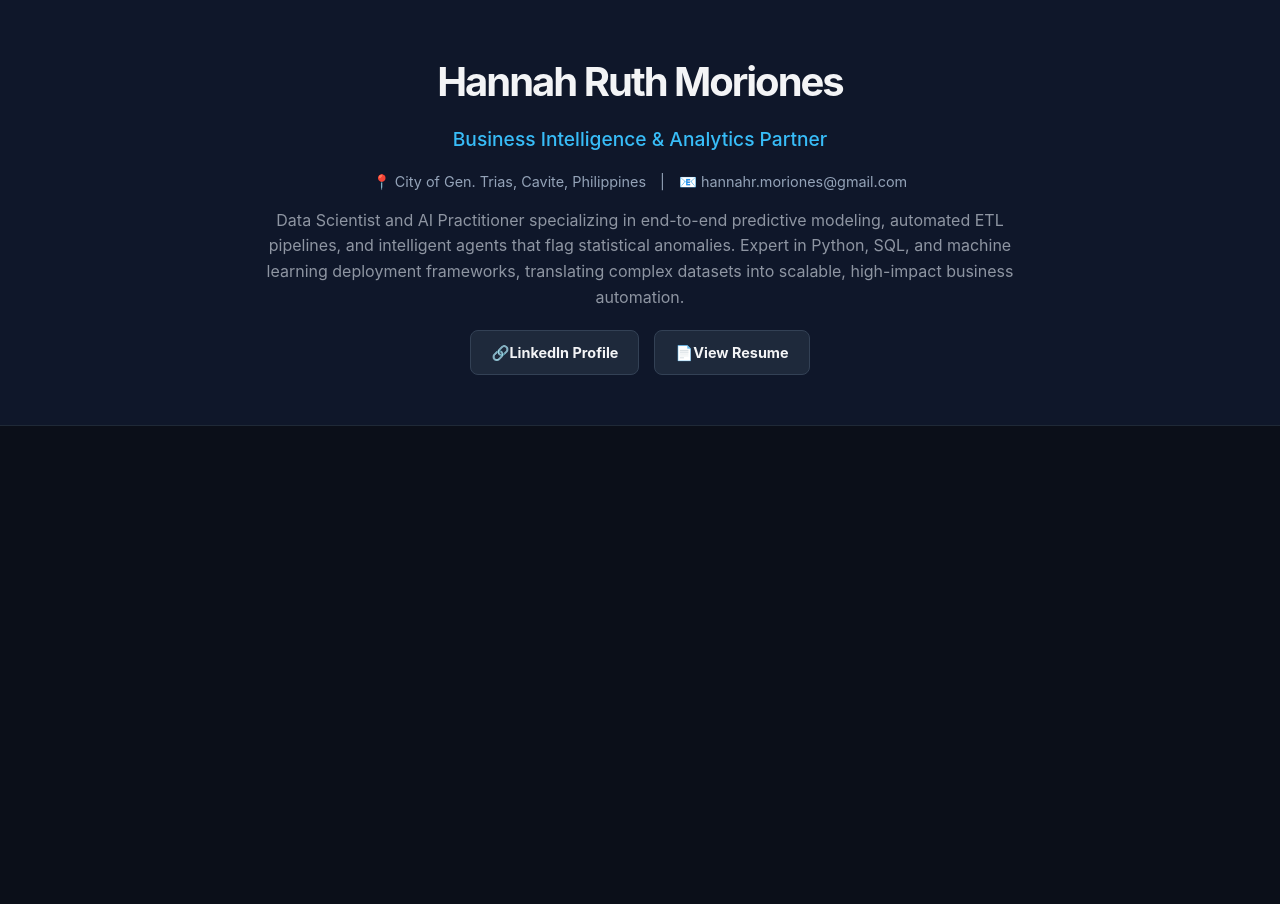
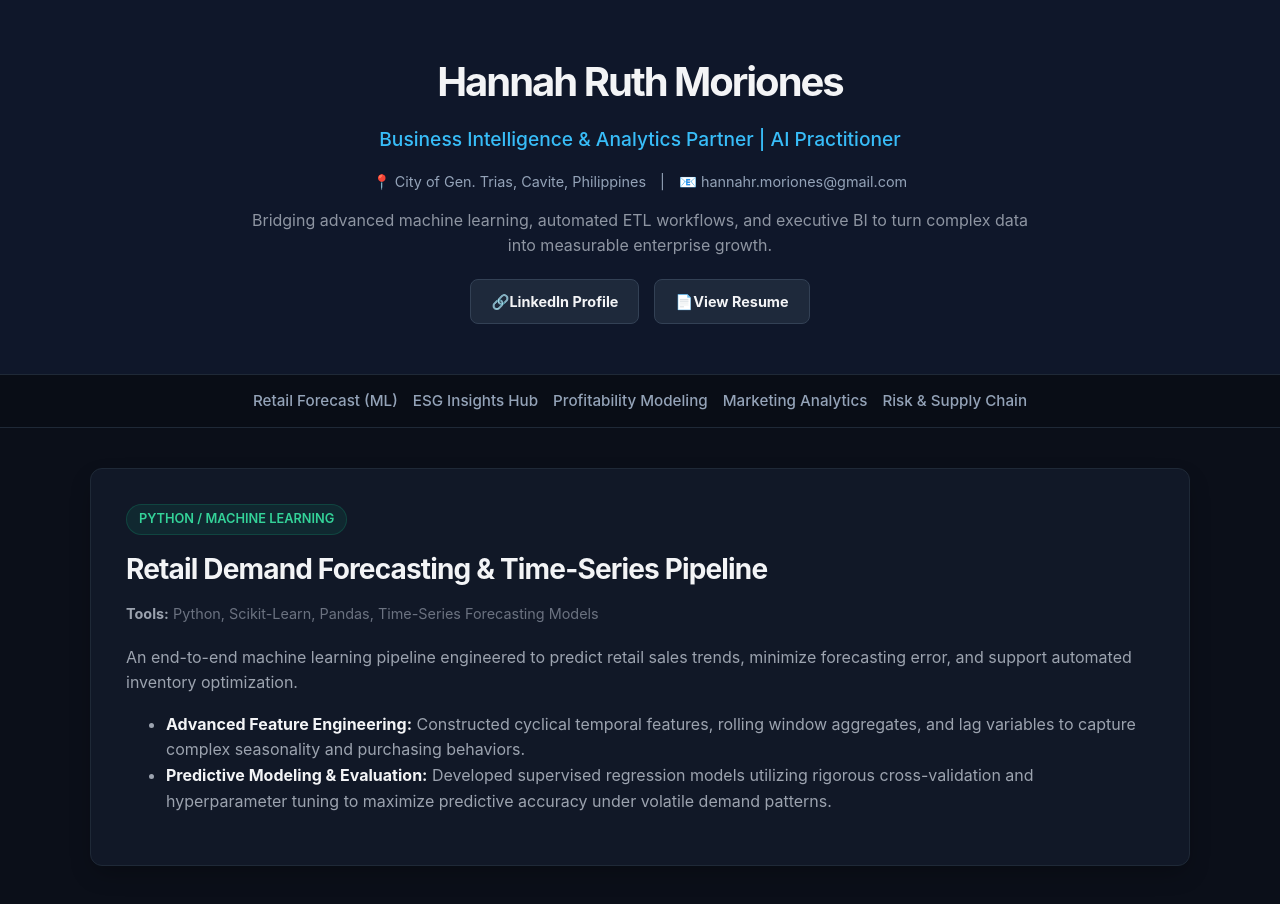
Before and after one commit to hannahrmori/data-portfolio, a plain HTML site: page index.html in a window 1280 px wide. Before the commit the page ends 800 px from the top, so only its background shows below. Drawn offline with Linux system fonts and the light colour scheme.

Commit message:
Update index.html

```diff
--- a/index.html
+++ b/index.html
@@ -61,12 +61,12 @@
 
     <header>
         <h1>Hannah Ruth Moriones</h1>
-        <h3>Business Intelligence & Analytics Partner</h3>
+        <h3>Business Intelligence & Analytics Partner | AI Practitioner</h3>
         <div class="contact-info">
             <span>📍 City of Gen. Trias, Cavite, Philippines</span> |
             <span>📧 hannahr.moriones@gmail.com</span>
         </div>
-        <p>Data Scientist and AI Practitioner specializing in end-to-end predictive modeling, automated ETL pipelines, and intelligent agents that flag statistical anomalies. Expert in Python, SQL, and machine learning deployment frameworks, translating complex datasets into scalable, high-impact business automation.</p>
+        <p>Bridging advanced machine learning, automated ETL workflows, and executive BI to turn complex data into measurable enterprise growth.</p>
 
         <div class="profile-actions">
             <a href="https://www.linkedin.com/in/hannahmoriones/" target="_blank" class="btn-profile">
@@ -77,3 +77,24 @@
             </a>
         </div>
     </header>
+
+    <nav>
+        <a href="#python-retail">Retail Forecast (ML)</a>
+        <a href="#powerbi-esg">ESG Insights Hub</a>
+        <a href="#powerbi-perf">Profitability Modeling</a>
+        <a href="#looker">Marketing Analytics</a>
+        <a href="#tableau">Risk & Supply Chain</a>
+    </nav>
+
+    <div class="container">
+
+        <!-- PROJECT 1: PYTHON (RETAIL FORECAST MODEL) -->
+        <div class="project-card" id="python-retail">
+            <span class="project-tag python">Python / Machine Learning</span>
+            <h2>Retail Demand Forecasting & Time-Series Pipeline</h2>
+            <div class="meta-info"><strong>Tools:</strong> Python, Scikit-Learn, Pandas, Time-Series Forecasting Models</div>
+            <p>An end-to-end machine learning pipeline engineered to predict retail sales trends, minimize forecasting error, and support automated inventory optimization.</p>
+            <ul>
+                <li><strong>Advanced Feature Engineering:</strong> Constructed cyclical temporal features, rolling window aggregates, and lag variables to capture complex seasonality and purchasing behaviors.</li>
+                <li><strong>Predictive Modeling & Evaluation:</strong> Developed supervised regression models utilizing rigorous cross-validation and hyperparameter tuning to maximize predictive accuracy under volatile demand patterns.</li>
+            </ul>
```
